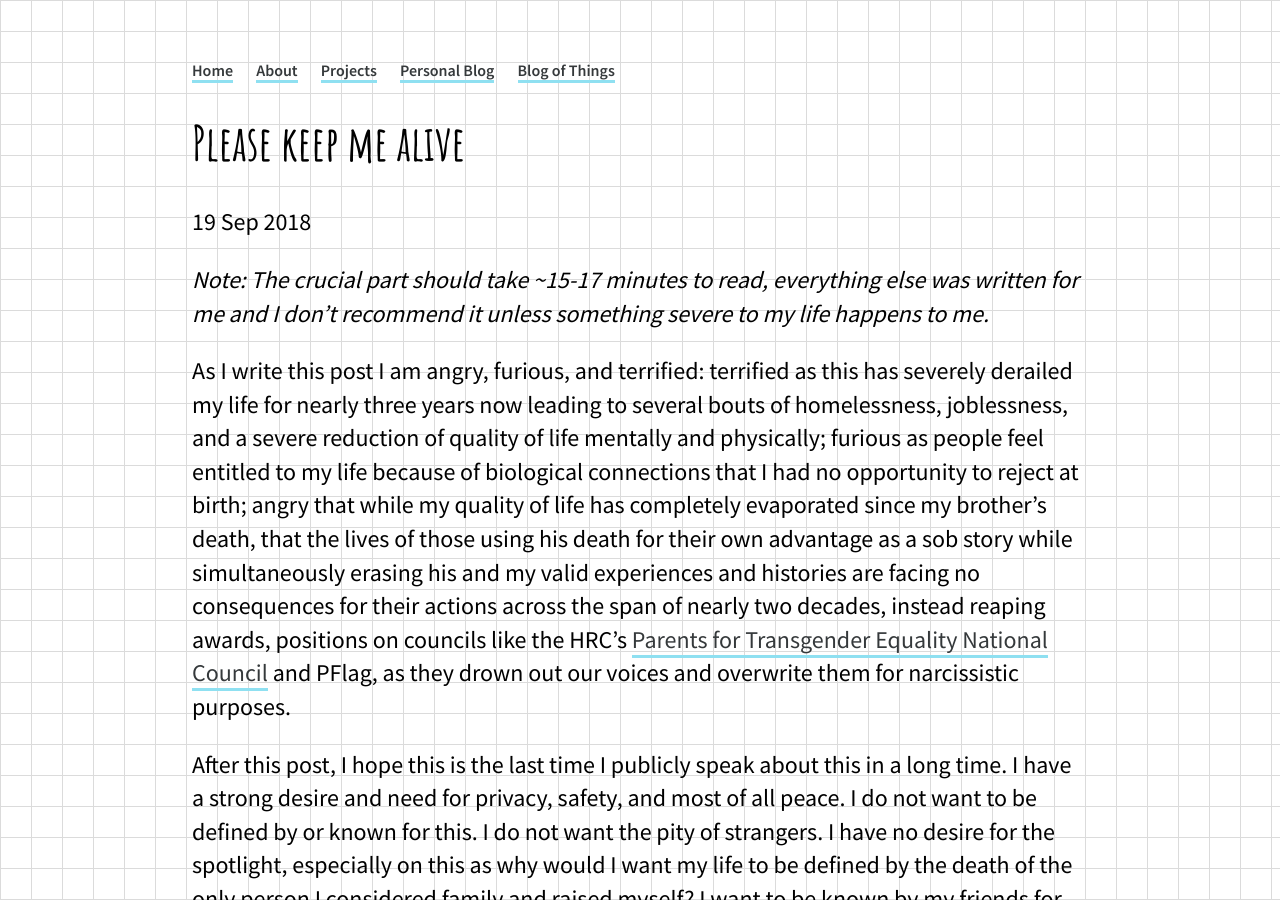
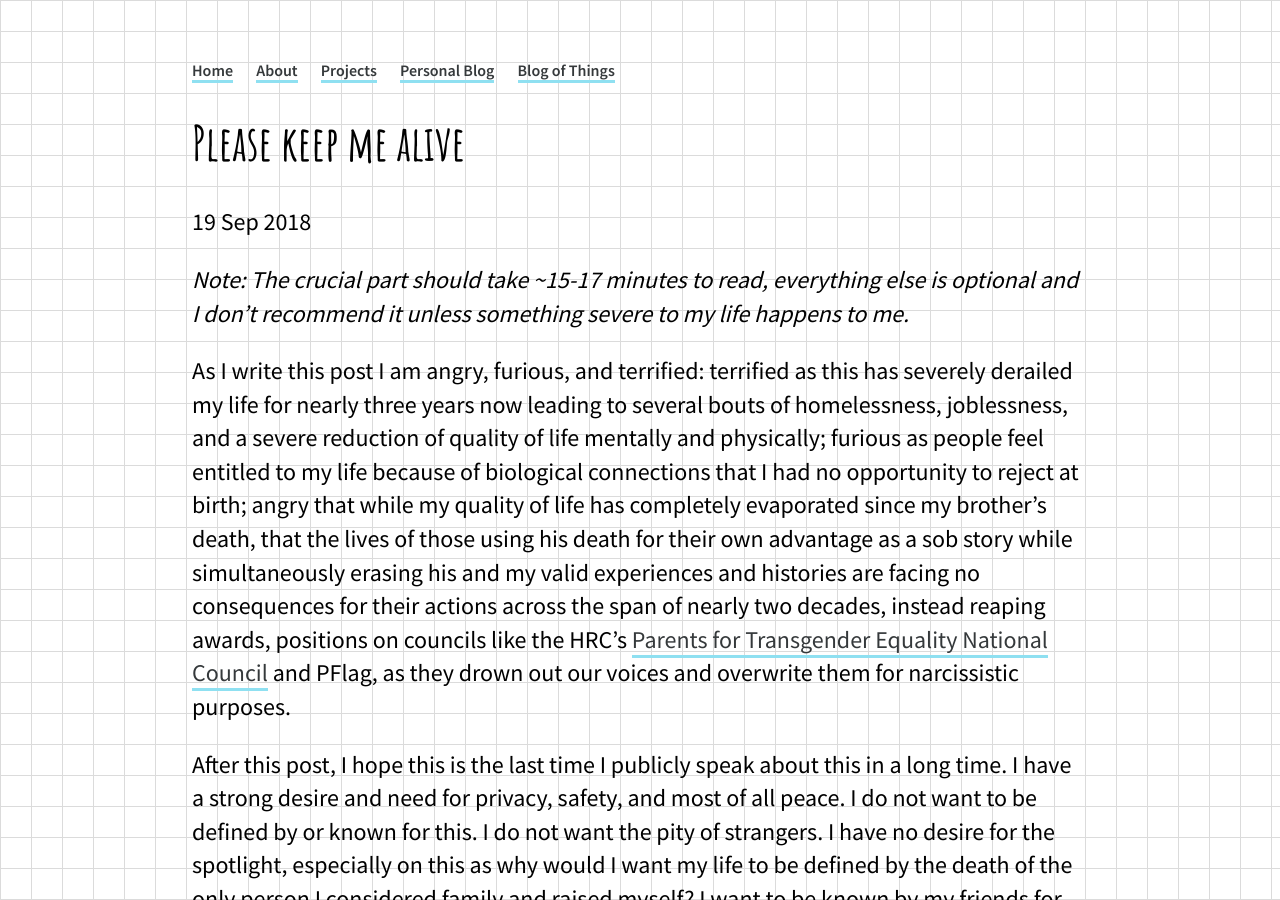
Before and after one commit to Avizc/avizc.github.io, a Jekyll site: the page built from _posts/2018-09-19-keep-me-alive.md, in a window 1280 px wide and 900 px high. Built offline with Jekyll 4.4.1, drawn with Linux system fonts in a browser that asks for light colours.

Commit message:
fixed wording

```diff
--- a/_posts/2018-09-19-keep-me-alive.md
+++ b/_posts/2018-09-19-keep-me-alive.md
@@ -4,7 +4,7 @@ title: "Please keep me alive"
 date: 2018-9-19
 ---
 
-_Note: The crucial part should take ~15-17 minutes to read, everything else was written for me and I don't recommend it unless something severe to my life happens to me._
+_Note: The crucial part should take ~15-17 minutes to read, everything else is optional and I don't recommend it unless something severe to my life happens to me._
 
 As I write this post I am angry, furious, and terrified: terrified as this has severely derailed my life for nearly three years now leading to several bouts of homelessness, joblessness, and a severe reduction of quality of life mentally and physically; furious as people feel entitled to my life because of biological connections that I had no opportunity to reject at birth; angry that while my quality of life has completely evaporated since my brother’s death, that the lives of those using his death for their own advantage as a sob story while simultaneously erasing his and my valid experiences and histories are facing no consequences for their actions across the span of nearly two decades, instead reaping awards, positions on councils like the HRC's [Parents for Transgender Equality National Council](https://www.hrc.org/resources/parents-for-transgender-equality-national-council) and PFlag, as they drown out our voices and overwrite them for narcissistic purposes.
 
```
